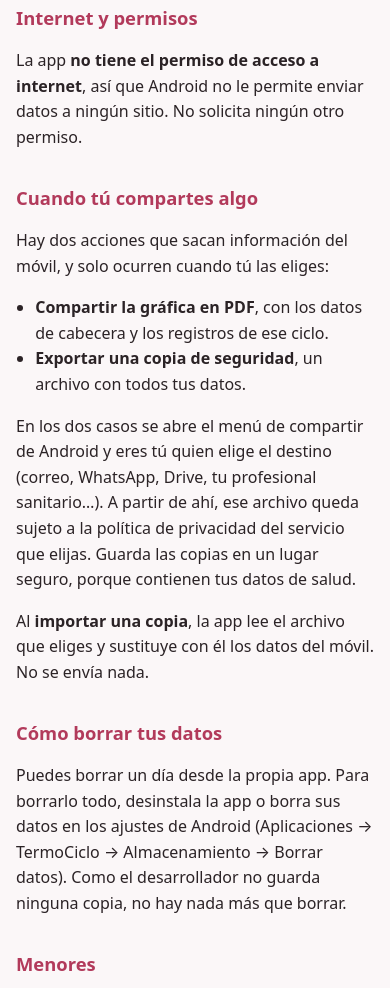
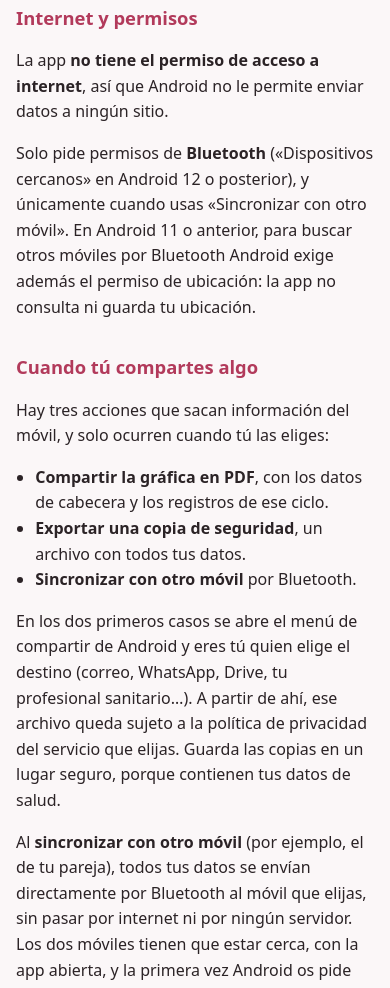
Before and after one commit to isaacdeveloper/isaacdeveloper.github.io, a plain HTML site: page termociclo/privacidad.html in a window 390 px wide. Shown: the part 1012-2000 px from the top of the page. Drawn offline with Linux system fonts and the light colour scheme.

Commit message:
TermoCiclo privacy policy: Bluetooth sync between phones

```diff
--- a/termociclo/privacidad.html
+++ b/termociclo/privacidad.html
@@ -31,7 +31,7 @@
   </div>
 </header>
 <main>
-  <p class="fecha">Última actualización: 20 de octubre de 2026</p>
+  <p class="fecha">Última actualización: 19 de noviembre de 2026</p>
 
   <p class="destacado"><strong>En resumen:</strong> TermoCiclo no recoge ni envía ningún dato. Todo lo que registras se guarda solo en tu móvil. La app ni siquiera tiene permiso para usar internet.</p>
 
@@ -47,15 +47,18 @@
   <p>Son datos de salud y por eso no salen de tu móvil: no hay servidor, ni cuentas de usuario, ni analítica, ni publicidad. El desarrollador no tiene acceso a ellos.</p>
 
   <h2>Internet y permisos</h2>
-  <p>La app <strong>no tiene el permiso de acceso a internet</strong>, así que Android no le permite enviar datos a ningún sitio. No solicita ningún otro permiso.</p>
+  <p>La app <strong>no tiene el permiso de acceso a internet</strong>, así que Android no le permite enviar datos a ningún sitio.</p>
+  <p>Solo pide permisos de <strong>Bluetooth</strong> («Dispositivos cercanos» en Android 12 o posterior), y únicamente cuando usas «Sincronizar con otro móvil». En Android 11 o anterior, para buscar otros móviles por Bluetooth Android exige además el permiso de ubicación: la app no consulta ni guarda tu ubicación.</p>
 
   <h2>Cuando tú compartes algo</h2>
-  <p>Hay dos acciones que sacan información del móvil, y solo ocurren cuando tú las eliges:</p>
+  <p>Hay tres acciones que sacan información del móvil, y solo ocurren cuando tú las eliges:</p>
   <ul>
     <li><strong>Compartir la gráfica en PDF</strong>, con los datos de cabecera y los registros de ese ciclo.</li>
     <li><strong>Exportar una copia de seguridad</strong>, un archivo con todos tus datos.</li>
+    <li><strong>Sincronizar con otro móvil</strong> por Bluetooth.</li>
   </ul>
-  <p>En los dos casos se abre el menú de compartir de Android y eres tú quien elige el destino (correo, WhatsApp, Drive, tu profesional sanitario…). A partir de ahí, ese archivo queda sujeto a la política de privacidad del servicio que elijas. Guarda las copias en un lugar seguro, porque contienen tus datos de salud.</p>
+  <p>En los dos primeros casos se abre el menú de compartir de Android y eres tú quien elige el destino (correo, WhatsApp, Drive, tu profesional sanitario…). A partir de ahí, ese archivo queda sujeto a la política de privacidad del servicio que elijas. Guarda las copias en un lugar seguro, porque contienen tus datos de salud.</p>
+  <p>Al <strong>sincronizar con otro móvil</strong> (por ejemplo, el de tu pareja), todos tus datos se envían directamente por Bluetooth al móvil que elijas, sin pasar por internet ni por ningún servidor. Los dos móviles tienen que estar cerca, con la app abierta, y la primera vez Android os pide vincularlos con un código que sale en los dos; la conexión va cifrada. Antes de enviar a un móvil nuevo la app te pregunta si quieres hacerlo. En el otro móvil los datos quedan guardados igual que en el tuyo.</p>
   <p>Al <strong>importar una copia</strong>, la app lee el archivo que eliges y sustituye con él los datos del móvil. No se envía nada.</p>
 
   <h2>Cómo borrar tus datos</h2>
```
